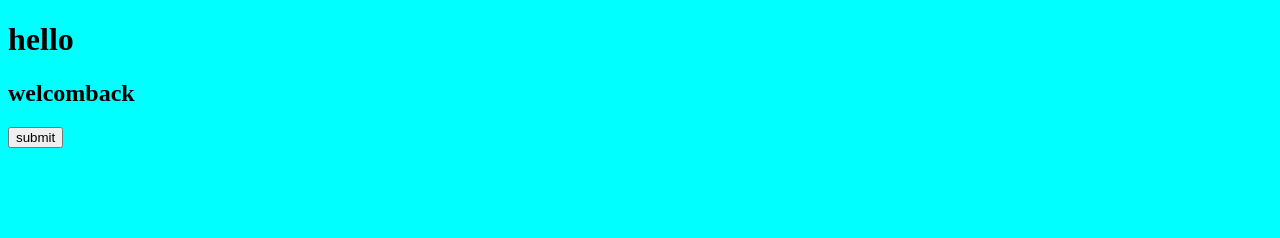
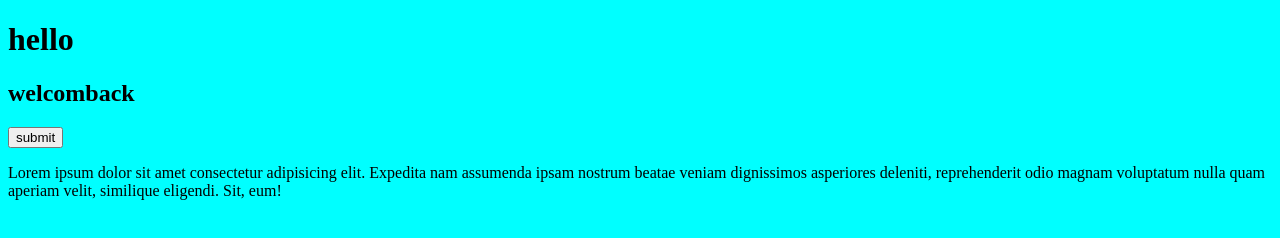
Before and after one commit to sarabsohail/traning, a plain HTML site: page index.html in a window 1280 px wide. Drawn offline with Linux system fonts and the light colour scheme.

Commit message:
upadte html

```diff
--- a/index.html
+++ b/index.html
@@ -10,5 +10,6 @@
     <h1>hello</h1>
     <h2>welcomback</h2>
     <button >submit</button>
+    <p>Lorem ipsum dolor sit amet consectetur adipisicing elit. Expedita nam assumenda ipsam nostrum beatae veniam dignissimos asperiores deleniti, reprehenderit odio magnam voluptatum nulla quam aperiam velit, similique eligendi. Sit, eum!</p>
 </body>
 </html>
```
